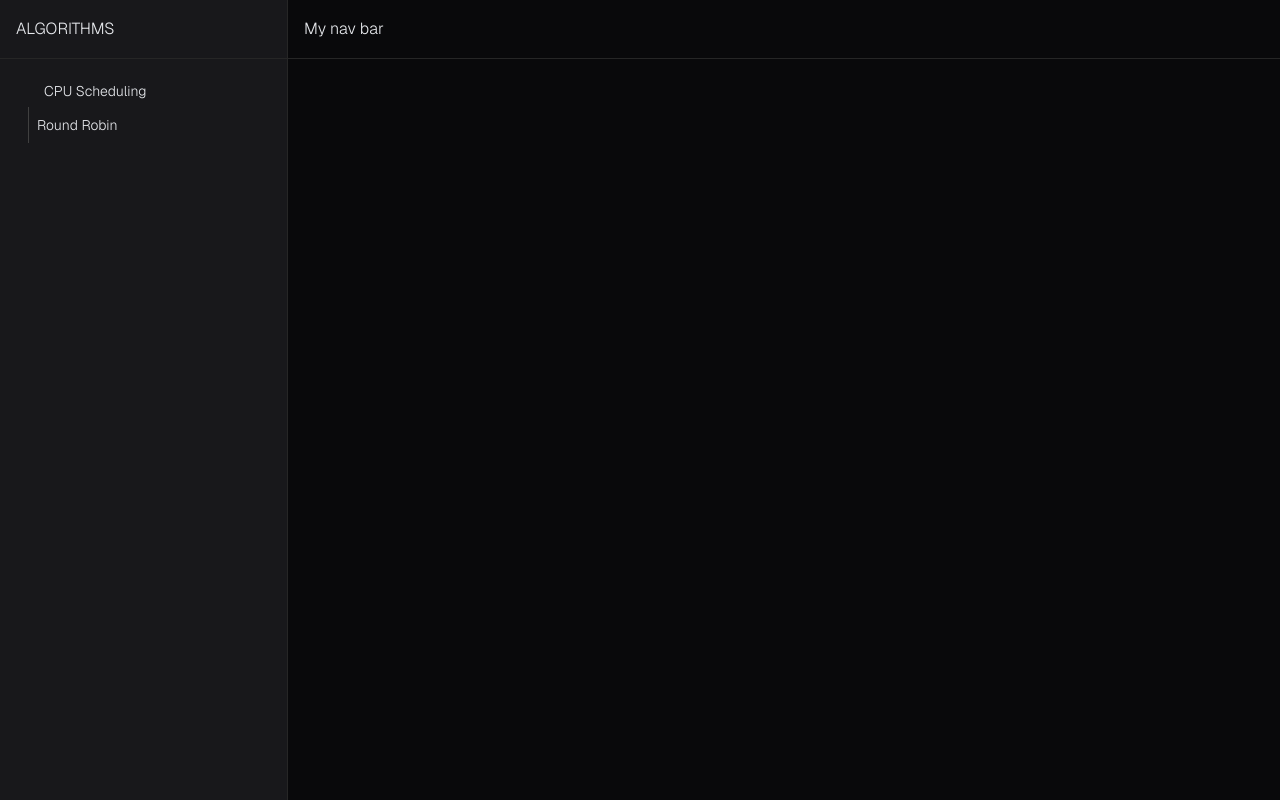
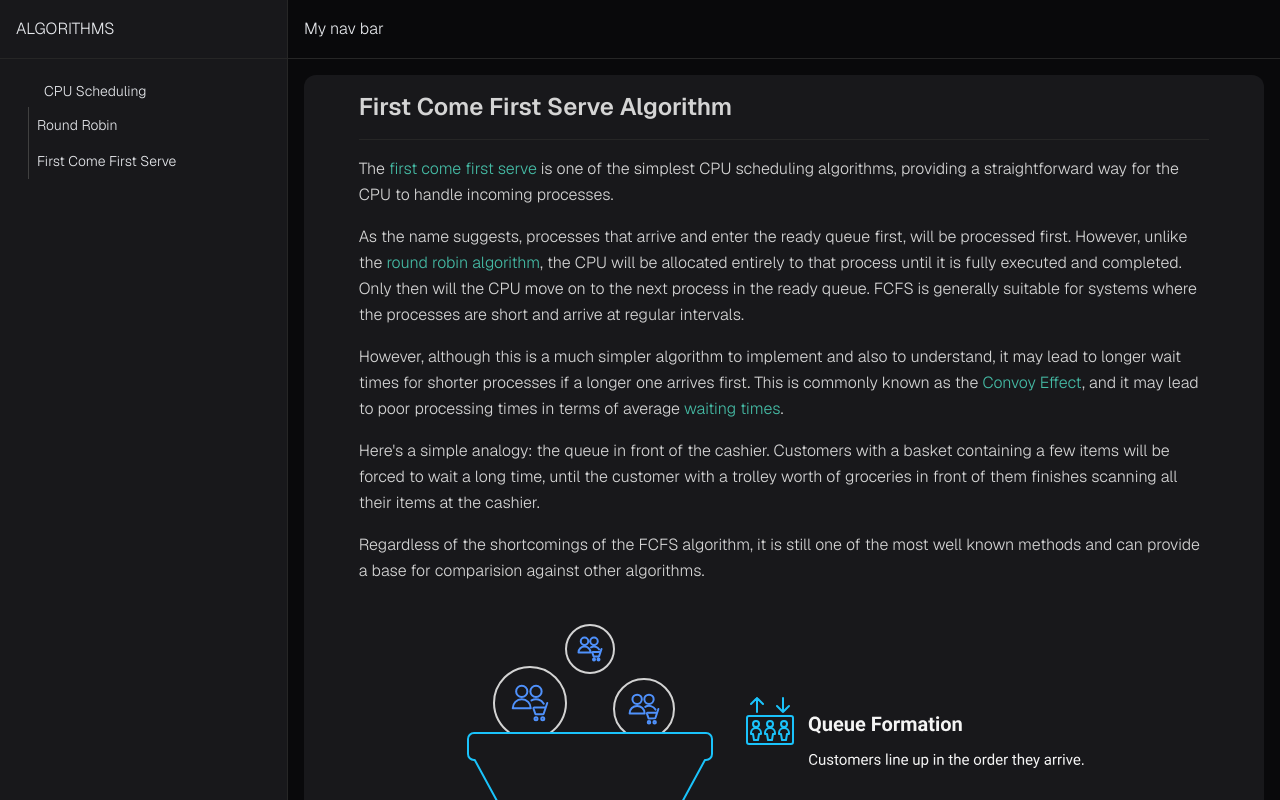
Before and after one commit to pakdad-mousavi/algorithms, a Vue app: page /cpu-scheduling/first-come-first-serve in a window 1280 px wide. Shown: the top 800 px of the page. Built offline with nearby package versions, Linux system fonts and the light colour scheme; some icons are missing.

Commit message:
Add the FCFS cpu sceduling algorithm page.

```diff
--- a/src/App.vue
+++ b/src/App.vue
@@ -42,6 +42,7 @@ const pages = [
     icon: "DeveloperBoard24Regular",
     algorithms: [
       "Round Robin",
+      "First Come First Serve",
     ],
   },
 ];
--- a/src/router/index.js
+++ b/src/router/index.js
@@ -16,6 +16,11 @@ const router = createRouter({
       component: () =>
         import("../views/algorithms/cpu-scheduling/RoundRobin.vue"),
     },
+    {
+      path: "/cpu-scheduling/first-come-first-serve",
+      component: () =>
+        import("../views/algorithms/cpu-scheduling/FirstComeFirstServe.vue"),
+    },
   ],
 });
 
--- /dev/null
+++ b/src/views/algorithms/cpu-scheduling/FirstComeFirstServe.vue
@@ -0,0 +1,48 @@
+<template>
+  <main class="p-4 space-y-4 text-neutral-300">
+    <section class="p-4 rounded-xl bg-zinc-900">
+      <div class="mx-auto sm:w-11/12">
+        <h1 class="mb-4 text-2xl font-semibold">
+          First Come First Serve Algorithm
+        </h1>
+        <hr class="mb-4 border-neutral-800">
+        <div class="mb-10 space-y-4">
+          <p>
+            The <span class="text-main">first come first serve</span> is one of the simplest CPU scheduling algorithms,
+            providing a straightforward way for the CPU to handle incoming processes.
+          </p>
+          <p>
+            As the name suggests, processes that arrive and enter the ready queue first, will be processed first.
+            However, unlike the <span class="text-main">round robin algorithm</span>, the CPU will be allocated entirely
+            to that process until it is fully executed and completed. Only then will the CPU move on to the next process
+            in the ready queue. FCFS is generally suitable for systems where the processes are short and arrive at
+            regular intervals.
+          </p>
+          <p>
+            However, although this is a much simpler algorithm to implement and also to understand, it may lead to
+            longer wait times for shorter processes if a longer one arrives first. This is commonly known as the
+            <span class="text-main">Convoy Effect</span>, and it may lead to poor processing times in terms of average
+            <span class="text-main">waiting times</span>.
+          </p>
+          <p>
+            Here's a simple analogy: the queue in front of the cashier. Customers with a basket containing a few items
+            will be forced to wait a long time, until the customer with a trolley worth of groceries in front of them
+            finishes scanning all their items at the cashier.
+          </p>
+          <p>
+            Regardless of the shortcomings of the FCFS algorithm, it is still one of the most well known methods and can
+            provide a base for comparision against other algorithms.
+          </p>
+          <figure class="my-10">
+            <img src="/algorithms/cpu-scheduling/fcfs/customer-analogy.svg" alt="FCFS Customer Queue Analogy"
+              class="mx-auto">
+            <figcaption class="mt-2 text-sm italic text-center text-zinc-400">FCFS Customer Queue Analogy
+            </figcaption>
+          </figure>
+        </div>
+      </div>
+    </section>
+  </main>
+</template>
+
+<script setup></script>
```
Also changed, not shown: public/algorithms/cpu-scheduling/fcfs/customer-analogy.svg (added).
